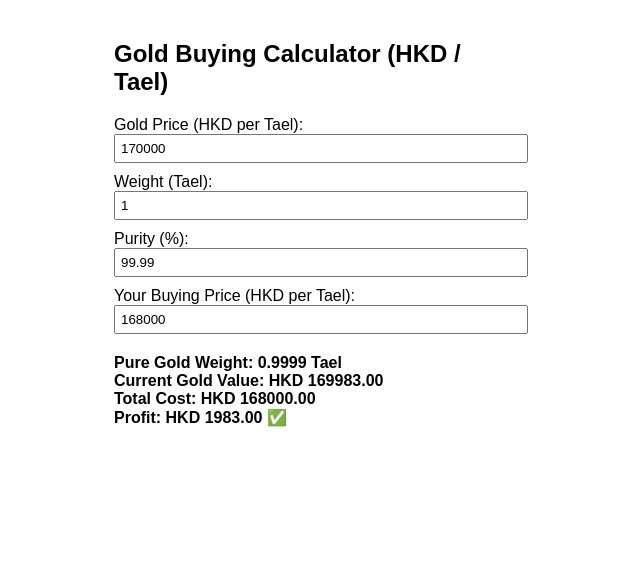
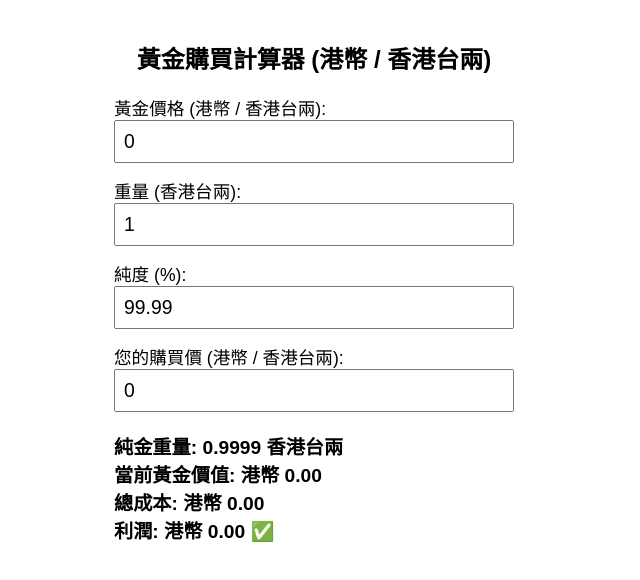
Before and after one commit to lastlavolta2025/gold-calculator, a plain HTML site: page index.html in a window 1280 px wide. Shown: the whole page, without its empty margins (326-966 px from the left). Drawn offline with Linux system fonts and the light colour scheme.

Commit message:
Update index.html

```diff
--- a/index.html
+++ b/index.html
@@ -1,44 +1,57 @@
 <!DOCTYPE html>
-<html lang="en">
+<html lang="zh-Hant">
 <head>
   <meta charset="UTF-8" />
-  <title>Gold Calculator</title>
+  <meta name="viewport" content="width=device-width, initial-scale=1" />
+  <title>黃金計算器 (手機版)</title>
   <style>
-    body { font-family: Arial; max-width: 400px; margin: auto; padding: 20px;}
-    label, input { display: block; margin-bottom: 10px; width: 100%; }
-    input[type=number] { padding: 5px; }
-    .result { margin-top: 20px; font-weight: bold; }
+    body { font-family: Arial, sans-serif; max-width: 400px; margin: auto; padding: 20px; }
+    label, input { display: block; margin-bottom: 15px; width: 100%; font-size: 1.1em; }
+    input[type=number] { padding: 8px; box-sizing: border-box; }
+    h2 { text-align: center; }
+    .result { margin-top: 20px; font-weight: bold; font-size: 1.2em; }
   </style>
 </head>
 <body>
-  <h2>Gold Buying Calculator (HKD / Tael)</h2>
-  <label>Gold Price (HKD per Tael): <input type="number" id="goldPrice" value="170000"></label>
-  <label>Weight (Tael): <input type="number" id="weight" value="1"></label>
-  <label>Purity (%): <input type="number" id="purity" value="99.99"></label>
-  <label>Your Buying Price (HKD per Tael): <input type="number" id="buyingPrice" value="168000"></label>
+  <h2>黃金購買計算器 (港幣 / 香港台兩)</h2>
+  <label>黃金價格 (港幣 / 香港台兩):
+    <input type="number" id="goldPrice" value="0" />
+  </label>
+  <label>重量 (香港台兩):
+    <input type="number" id="weight" value="1" min="0" step="any" />
+  </label>
+  <label>純度 (%):
+    <input type="number" id="purity" value="99.99" min="0" max="100" step="0.01" />
+  </label>
+  <label>您的購買價 (港幣 / 香港台兩):
+    <input type="number" id="buyingPrice" value="0" min="0" step="any" />
+  </label>
 
-  <div class="result" id="result"></div>
+  <div class="result" id="result">請輸入價格</div>
 
   <script>
     function calculate() {
-      const price = parseFloat(document.getElementById('goldPrice').value);
-      const weight = parseFloat(document.getElementById('weight').value);
-      const purity = parseFloat(document.getElementById('purity').value);
-      const buyingPrice = parseFloat(document.getElementById('buyingPrice').value);
+      const price = parseFloat(document.getElementById('goldPrice').value) || 0;
+      const weight = parseFloat(document.getElementById('weight').value) || 0;
+      const purity = parseFloat(document.getElementById('purity').value) || 0;
+      const buyingPrice = parseFloat(document.getElementById('buyingPrice').value) || 0;
 
       const pureWeight = weight * (purity / 100);
       const currentValue = pureWeight * price;
-      const totalCost = weight * buyingPrice;
+      const totalCost = pureWeight * buyingPrice;
       const profit = currentValue - totalCost;
 
+      let profitSymbol = profit >= 0 ? '✅' : '❌';
+
       document.getElementById('result').innerHTML = `
-        Pure Gold Weight: ${pureWeight.toFixed(4)} Tael<br/>
-        Current Gold Value: HKD ${currentValue.toFixed(2)}<br/>
-        Total Cost: HKD ${totalCost.toFixed(2)}<br/>
-        Profit: HKD ${profit.toFixed(2)} ${profit >= 0 ? '✅' : '❌'}
+        純金重量: ${pureWeight.toFixed(4)} 香港台兩<br/>
+        當前黃金價值: 港幣 ${currentValue.toFixed(2)}<br/>
+        總成本: 港幣 ${totalCost.toFixed(2)}<br/>
+        利潤: 港幣 ${profit.toFixed(2)} ${profitSymbol}
       `;
     }
 
+    // 當任何輸入框改變時重新計算
     document.querySelectorAll('input').forEach(input => {
       input.addEventListener('input', calculate);
     });
```
